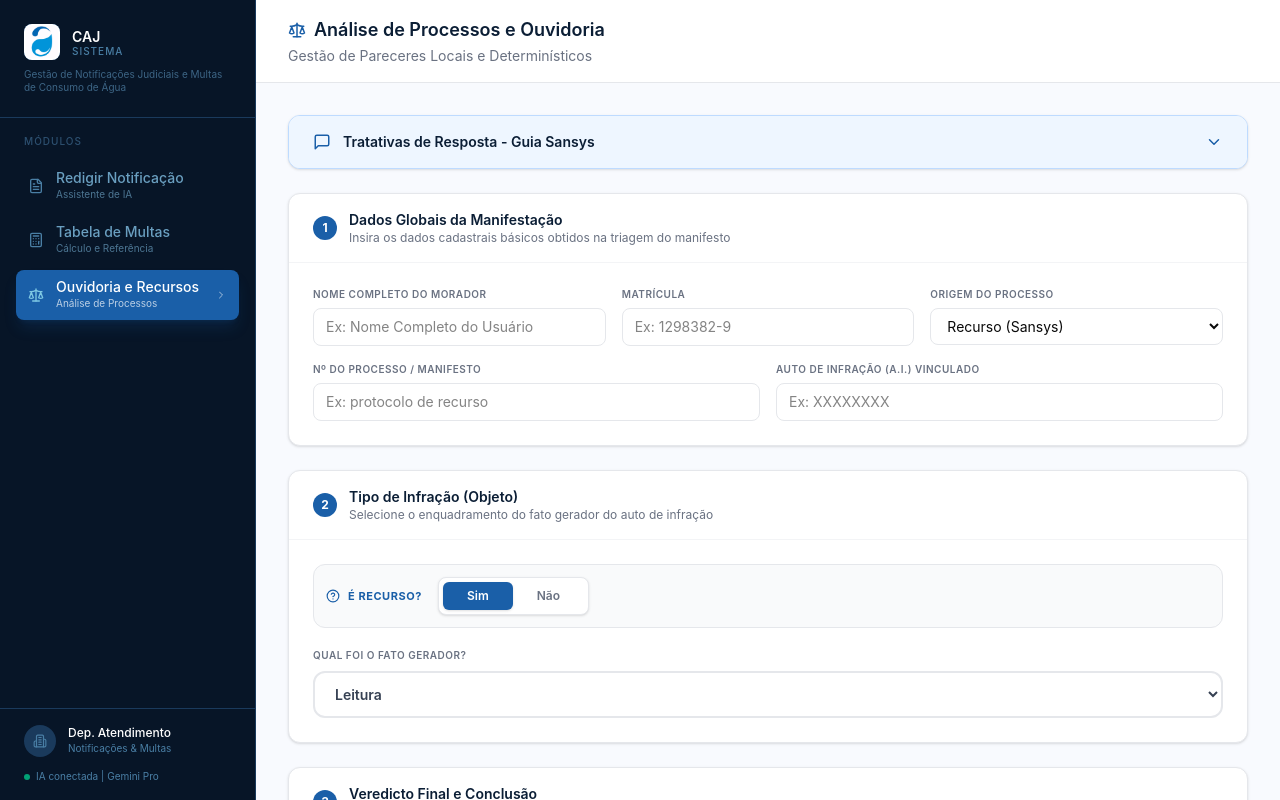
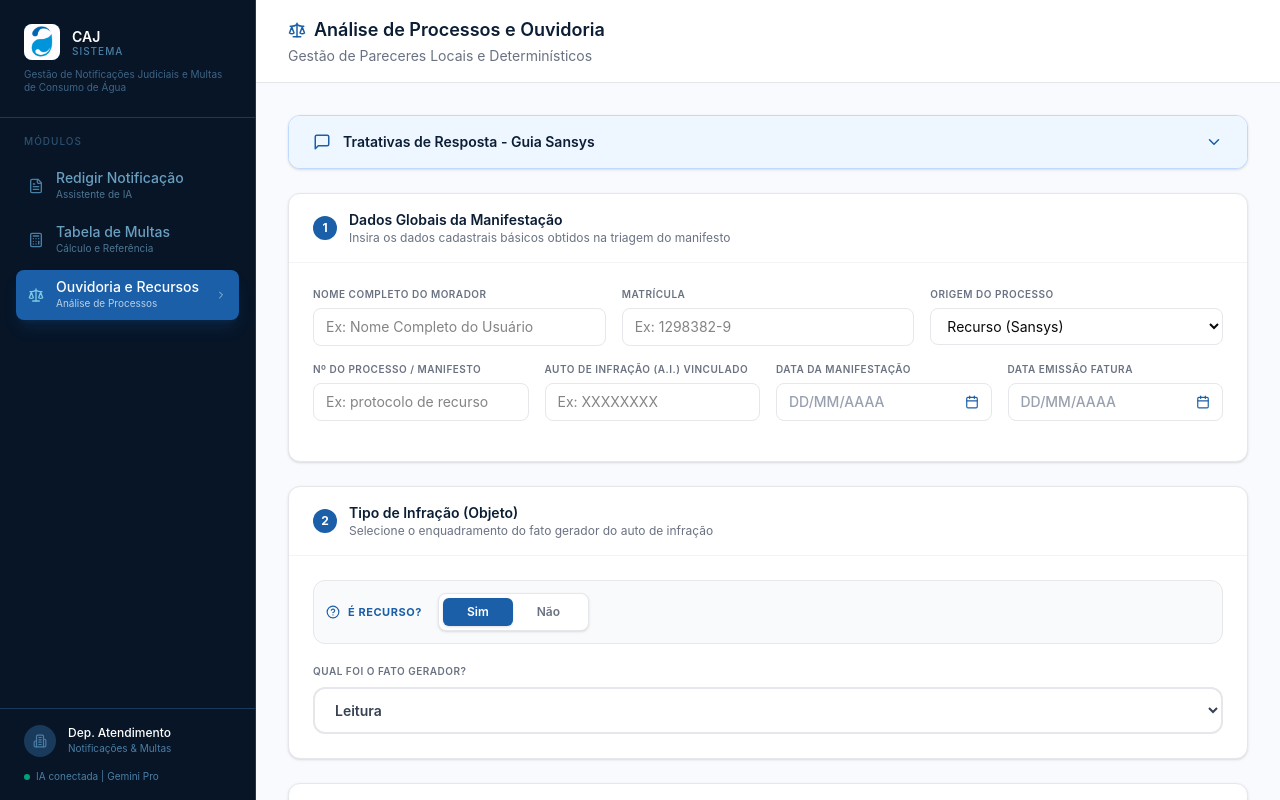
Before and after one commit to MarieleV/Notificacao-CAJ, a React (Vite) app in the folder front-end/: page /ouvidoria in a window 1280 px wide. Built offline with nearby package versions, Linux system fonts and the light colour scheme.

Commit message:
Inserção de Tratativas de Resposta - Guia Sansys

```diff
--- a/front-end/src/app/components/OuvidoriaManager.tsx
+++ b/front-end/src/app/components/OuvidoriaManager.tsx
@@ -12,6 +12,26 @@ type DefesaType = "com_defesa" | "sem_defesa";
 
 // ─── Helpers de Data ──────────────────────────────────────────────────────────
 
+// Apagar se der errado
+function getBusinessDaysDifference(date1: string, date2: string): number {
+  const d1 = parseFullDate(date1);
+  const d2 = parseFullDate(date2);
+  if (!d1 || !d2) return 0;
+
+  let count = 0;
+  const start = new Date(Math.min(d1.getTime(), d2.getTime()));
+  const end = new Date(Math.max(d1.getTime(), d2.getTime()));
+
+  let current = new Date(start);
+  while (current < end) {
+    current.setDate(current.getDate() + 1);
+    if (current.getDay() !== 0 && current.getDay() !== 6) { // Ignora Sábado e Domingo
+      count++;
+    }
+  }
+  return count;
+}
+// -------------------------------------
 function get60BusinessDaysFromToday(): string {
   const d = new Date();
   let added = 0;
@@ -339,6 +359,9 @@ export function OuvidoriaManager() {
   const [numAutoInfracao, setNumAutoInfracao] = useState("");
   const [dataManifestacao, setDataManifestacao] = useState("");
   const [dataEmissaoFatura, setDataEmissaoFatura] = useState("");
+  // Cálculo da diferença
+  const diasUteisDif = getBusinessDaysDifference(dataManifestacao, dataEmissaoFatura);
+  const isForaDoPrazo = dataManifestacao && dataEmissaoFatura && diasUteisDif > 30;
 
   // --- CONFIGURAÇÃO DO CASO ---
   const [tipoCaso, setTipoCaso] = useState<TipoCasoType>("leitura");
@@ -935,7 +958,7 @@ export function OuvidoriaManager() {
                 </div>
               </div>
 
-              <div className="grid grid-cols-1 sm:grid-cols-2 gap-4">
+              <div className="grid grid-cols-1 sm:grid-cols-2 lg:grid-cols-4 gap-4 mb-4">
                 <div>
                   <label className="block text-[10px] font-semibold text-gray-500 uppercase tracking-wider mb-1.5">Nº do Processo / Manifesto</label>
                   <input value={numProcesso} onChange={(e) => setNumProcesso(e.target.value)} placeholder="Ex: protocolo de recurso" className="w-full px-3 py-2 border border-gray-200 rounded-lg text-sm focus:outline-none focus:border-[#1a5fa8]" />
@@ -944,7 +967,24 @@ export function OuvidoriaManager() {
                   <label className="block text-[10px] font-semibold text-gray-500 uppercase tracking-wider mb-1.5">Auto de Infração (A.I.) Vinculado</label>
                   <input value={numAutoInfracao} onChange={(e) => setNumAutoInfracao(e.target.value)} placeholder="Ex: XXXXXXXX" className="w-full px-3 py-2 border border-gray-200 rounded-lg text-sm focus:outline-none focus:border-[#1a5fa8]" />
                 </div>
+                <div>
+                  <label className="block text-[10px] font-semibold text-gray-500 uppercase tracking-wider mb-1.5">Data da Manifestação</label>
+                  <DatePicker value={dataManifestacao} onChange={setDataManifestacao} placeholder="DD/MM/AAAA" />
+                </div>
+                <div>
+                  <label className="block text-[10px] font-semibold text-gray-500 uppercase tracking-wider mb-1.5">Data Emissão Fatura</label>
+                  <DatePicker value={dataEmissaoFatura} onChange={setDataEmissaoFatura} placeholder="DD/MM/AAAA" />
+                </div>
               </div>
+
+              {isForaDoPrazo && (
+                <div className="mt-2 p-2 bg-red-50 border border-red-200 rounded-lg flex items-center gap-2">
+                  <Info size={14} className="text-red-600" />
+                  <span className="text-xs font-bold text-red-600 uppercase tracking-wider">
+                    INCONSISTÊNCIA: Prazo de 30 dias úteis excedido ({diasUteisDif} dias úteis).
+                  </span>
+                </div>
+              )}
             </div>
           </div>
 
```
